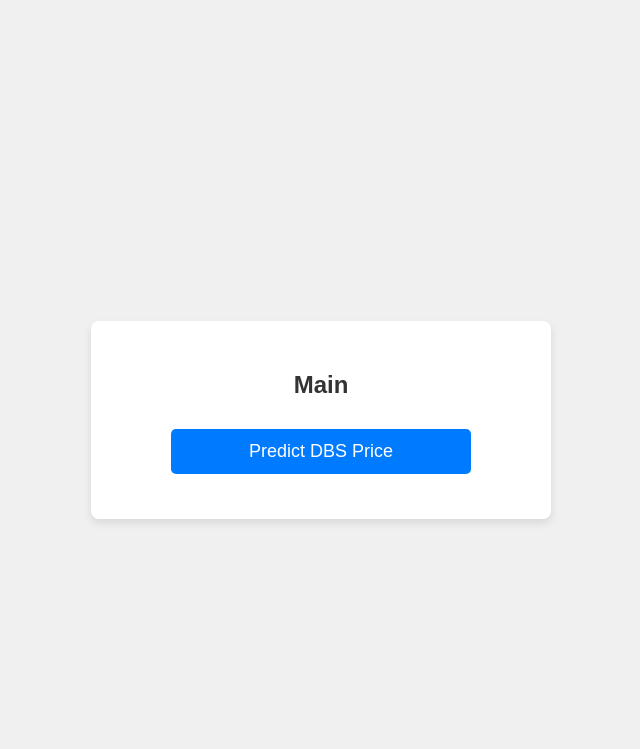
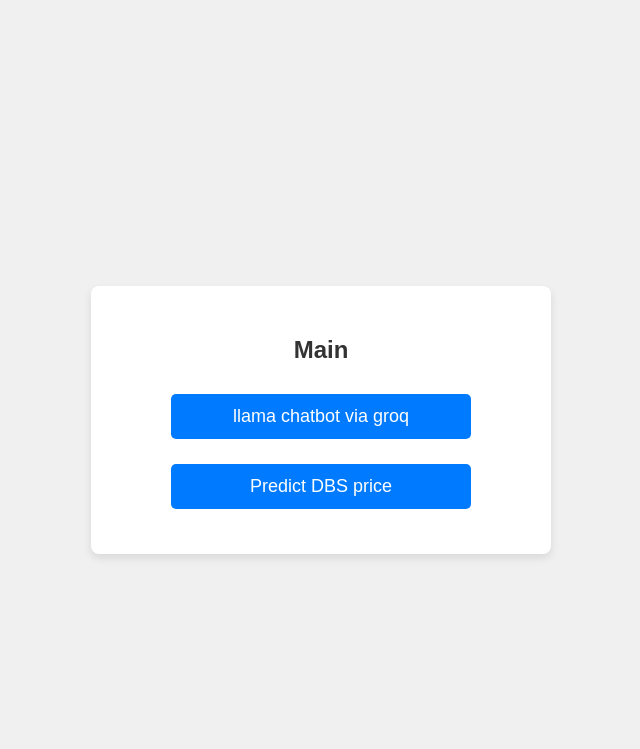
Before and after one commit to aud-g/dbss, a Flask app: page /main in a window 1280 px wide. Shown: the top 749 px of the page, without its empty margins (319-959 px from the left). Run offline with Flask 3, Linux system fonts and the light colour scheme; parts of the project's set-up code (start-up, migrations or seed data) failed here and were passed over.

Commit message:
Update main.html

```diff
--- a/templates/main.html
+++ b/templates/main.html
@@ -7,8 +7,11 @@
 <body>
     <div class="container">
     <h2>Main</h2>
+        <form action="/llama" method="post">
+            <input type="submit" value="llama chatbot via groq">
+         </form>
         <form action="/dbs" method="post">
-            <input type="submit" value="Predict DBS Price">
+            <input type="submit" value="Predict DBS price">
         </form>
     </div>
 </body>
```
